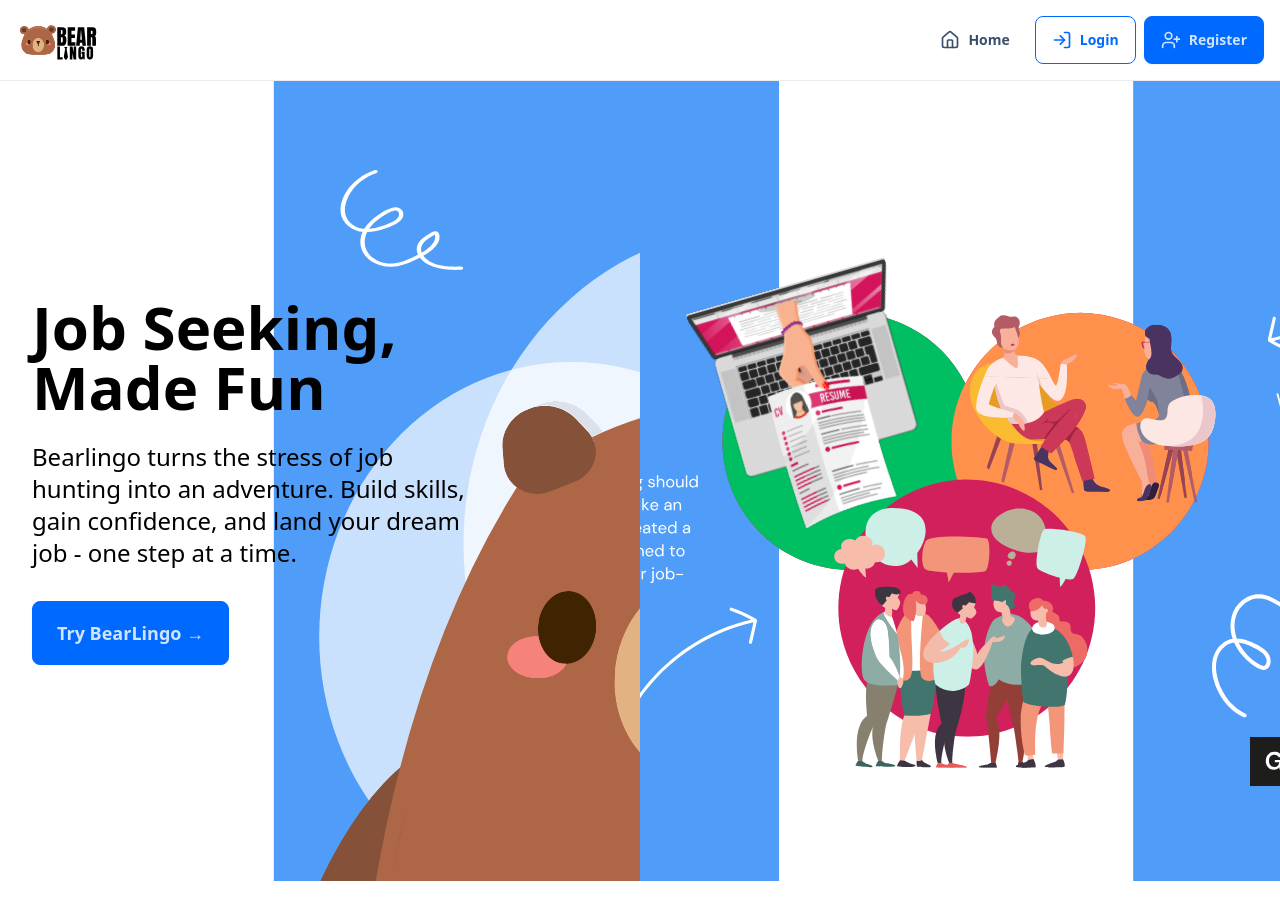
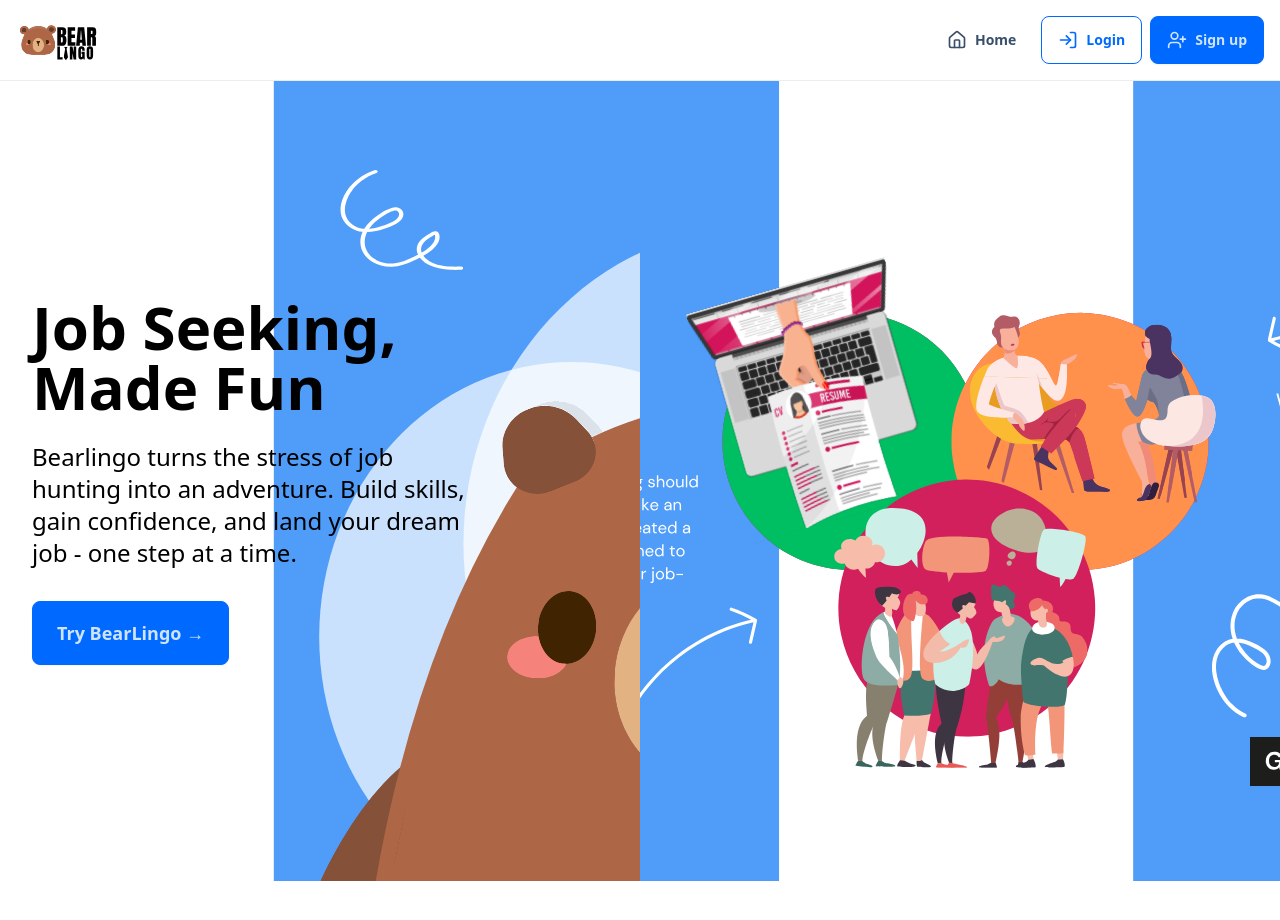
Before and after one commit to unix2dossss/Bearlingo, a React (Vite) app in the folder frontend/: page / in a window 1280 px wide. Shown: the top 920 px of the page. Built offline with nearby package versions, Linux system fonts and the light colour scheme; no server answers.

Commit message:
Changed register to sign up

```diff
--- a/frontend/src/components/Navbar.jsx
+++ b/frontend/src/components/Navbar.jsx
@@ -25,7 +25,7 @@ const Navbar = () => {
           </Link>
           <Link to={"/register"} className="btn btn-primary">
             <UserPlus className="size-5" />
-                <span>Register</span>
+            <span>Sign up</span>
           </Link>
         </div>
       </div>
--- a/frontend/src/pages/Login.jsx
+++ b/frontend/src/pages/Login.jsx
@@ -73,7 +73,7 @@ const Login = () => {
               <p className="text-center text-sm">
                 Don’t have an account?{" "}
                 <Link to="/register" className="text-primary">
-                  Register here
+                  Sign up here
                 </Link>
               </p>
             </div>
--- a/frontend/src/pages/Register.jsx
+++ b/frontend/src/pages/Register.jsx
@@ -144,7 +144,7 @@ const Register = () => {
 
                         <div className="card bg-base-100">
                             <div className="card-body">
-                                <h2 className="card-title text-2xl mb flex justify-center">Register</h2>
+                                <h2 className="card-title text-2xl mb flex justify-center">Sign Up</h2>
                                 <form onSubmit={handleSubmit}>
                                     <div className="flex gap-4">
                                         <div className="form-control mb-4 w-full">
```
Lines whose indentation alone changed are shown as unchanged.
